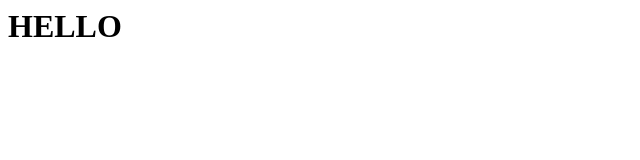
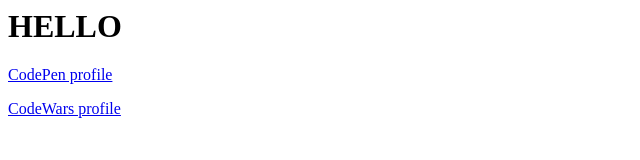
Before and after one commit to ryverine/practice, a plain HTML site: page index.html in a window 1280 px wide. Shown: the whole page, without its empty margins (0-640 px from the left). Drawn offline with Linux system fonts and the light colour scheme.

Commit message:
adding CodePen and CodeWars links to index.html.

```diff
--- a/index.html
+++ b/index.html
@@ -1,3 +1,7 @@
 <h1>HELLO</h1>
 
 <!-- https://ryverine.github.io/practice/ -->
+
+<p><a href="https://codepen.io/ryverine">CodePen profile</a></p>
+
+<p><a href="https://www.codewars.com/users/ryverine">CodeWars profile</a></p>
```
